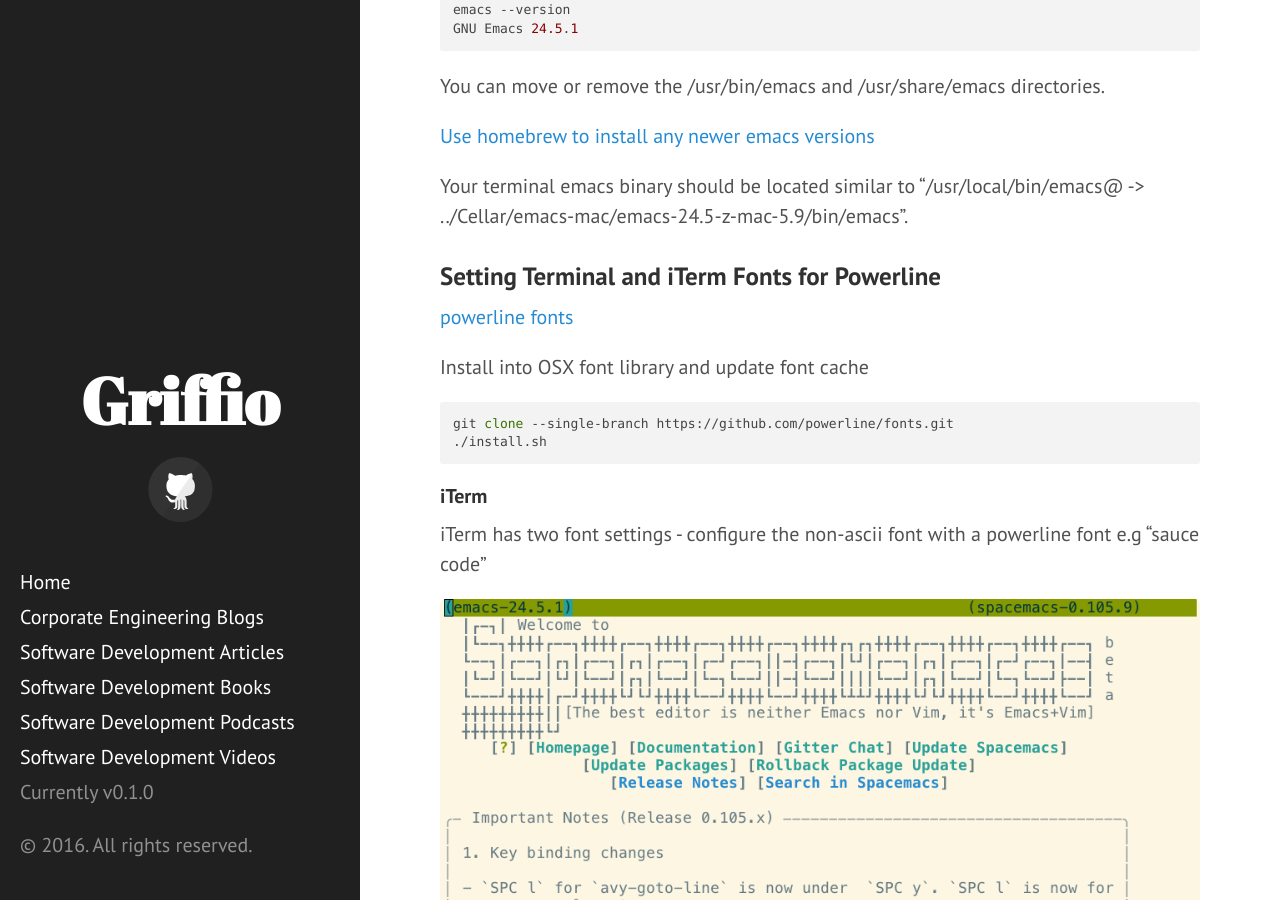
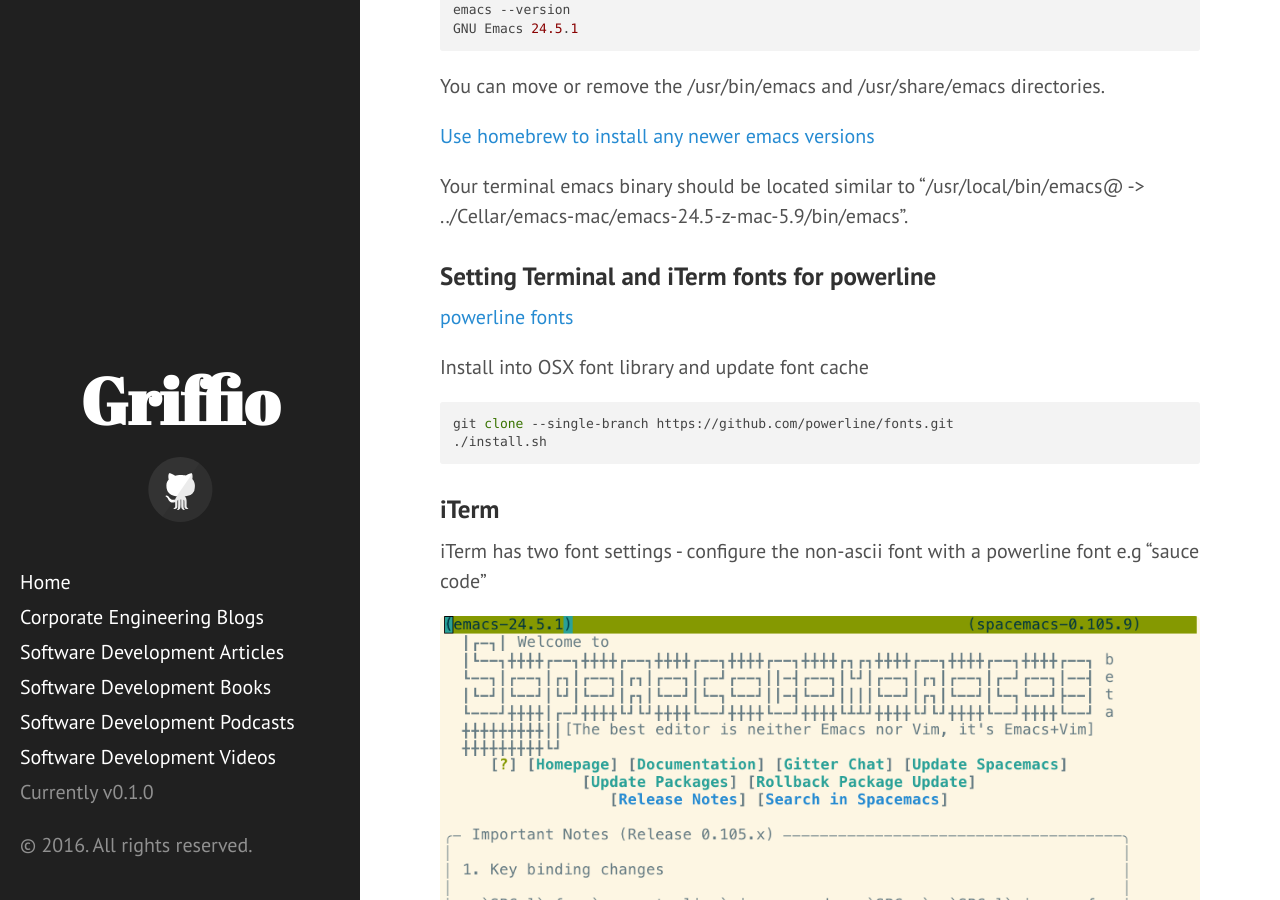
Before and after one commit to griffio/griffio.github.io, a Jekyll site: the page built from _posts/2016-01-26-Spacemacs-OSX-Term.md, in a window 1280 px wide and 900 px high, scrolled down 710 px. Built offline with Jekyll 4.4.1, drawn with Linux system fonts in a browser that asks for light colours; nearby versions of some CDN libraries.

Commit message:
update links

```diff
--- a/_posts/2016-01-26-Spacemacs-OSX-Term.md
+++ b/_posts/2016-01-26-Spacemacs-OSX-Term.md
@@ -38,7 +38,7 @@
 
 Your terminal emacs binary should be located similar to "/usr/local/bin/emacs@ -> ../Cellar/emacs-mac/emacs-24.5-z-mac-5.9/bin/emacs".
 
-### Setting Terminal and iTerm Fonts for Powerline
+### Setting Terminal and iTerm fonts for powerline
 
 [powerline fonts](https://github.com/powerline/fonts)
 
@@ -48,8 +48,7 @@
 ./install.sh
 ~~~
 
-
-#### iTerm
+### iTerm
 
 iTerm has two font settings - configure the non-ascii font with a powerline font e.g "sauce code"
 
@@ -57,10 +56,10 @@
 
 ![iterm-settings](https://raw.githubusercontent.com/griffio/griffio.github.io/master/public/iterm-powerline-font.png)
 
-#### Terminal
+### Terminal
 
 Terminal has one font setting - configure with a powerline version font e.g "sauce code"
 
-![terminal](https://raw.githubusercontent.com/griffio/griffio.github.io/master/public/public/spacemacs-iterm.png)
+![terminal](https://raw.githubusercontent.com/griffio/griffio.github.io/master/public/spacemacs-terminal.png)
 
-![terminal-settings](https://raw.githubusercontent.com/griffio/griffio.github.io/master/public/iterm-powerline-font.png)
+![terminal-settings](https://raw.githubusercontent.com/griffio/griffio.github.io/master/public/terminal-powerline-font.png)
```
